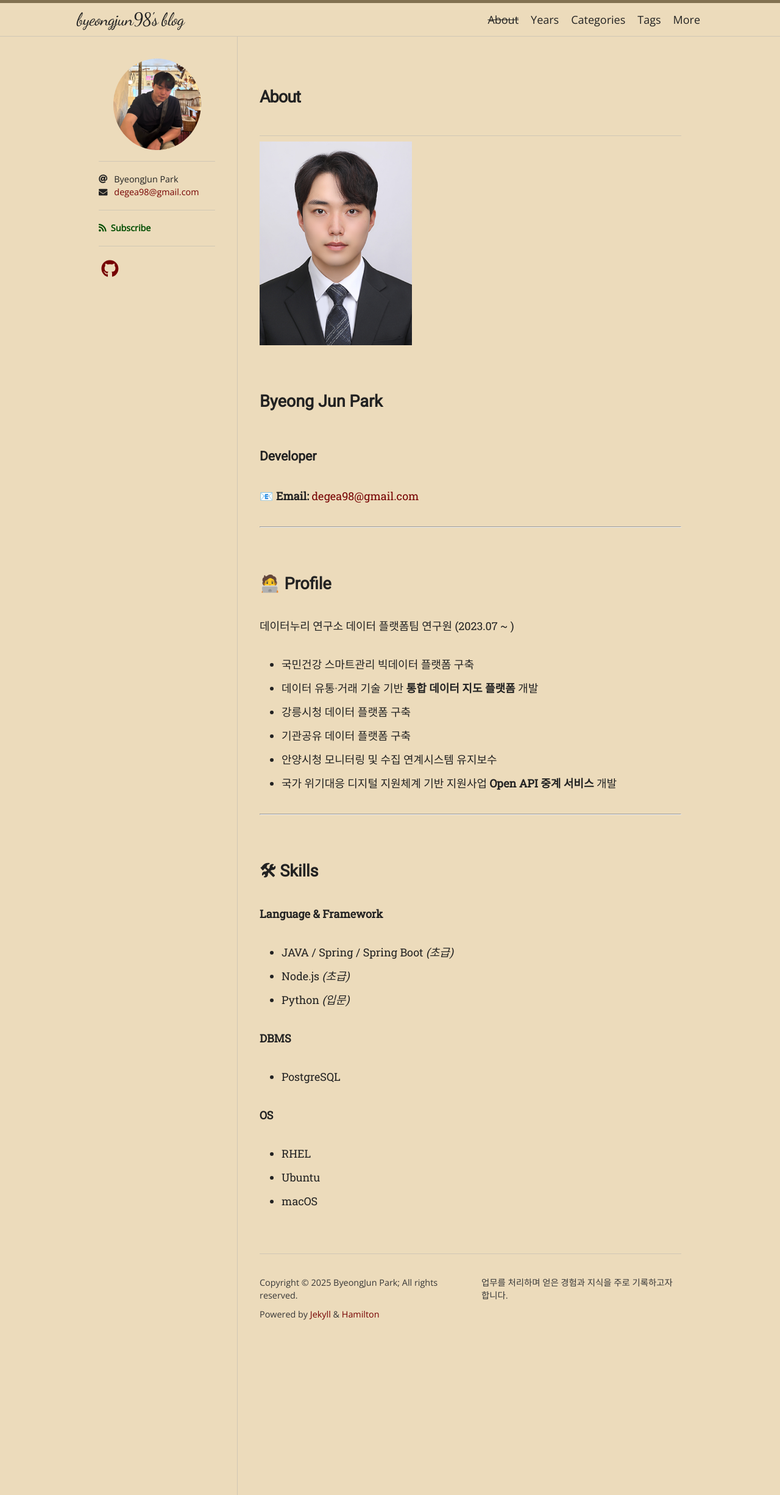
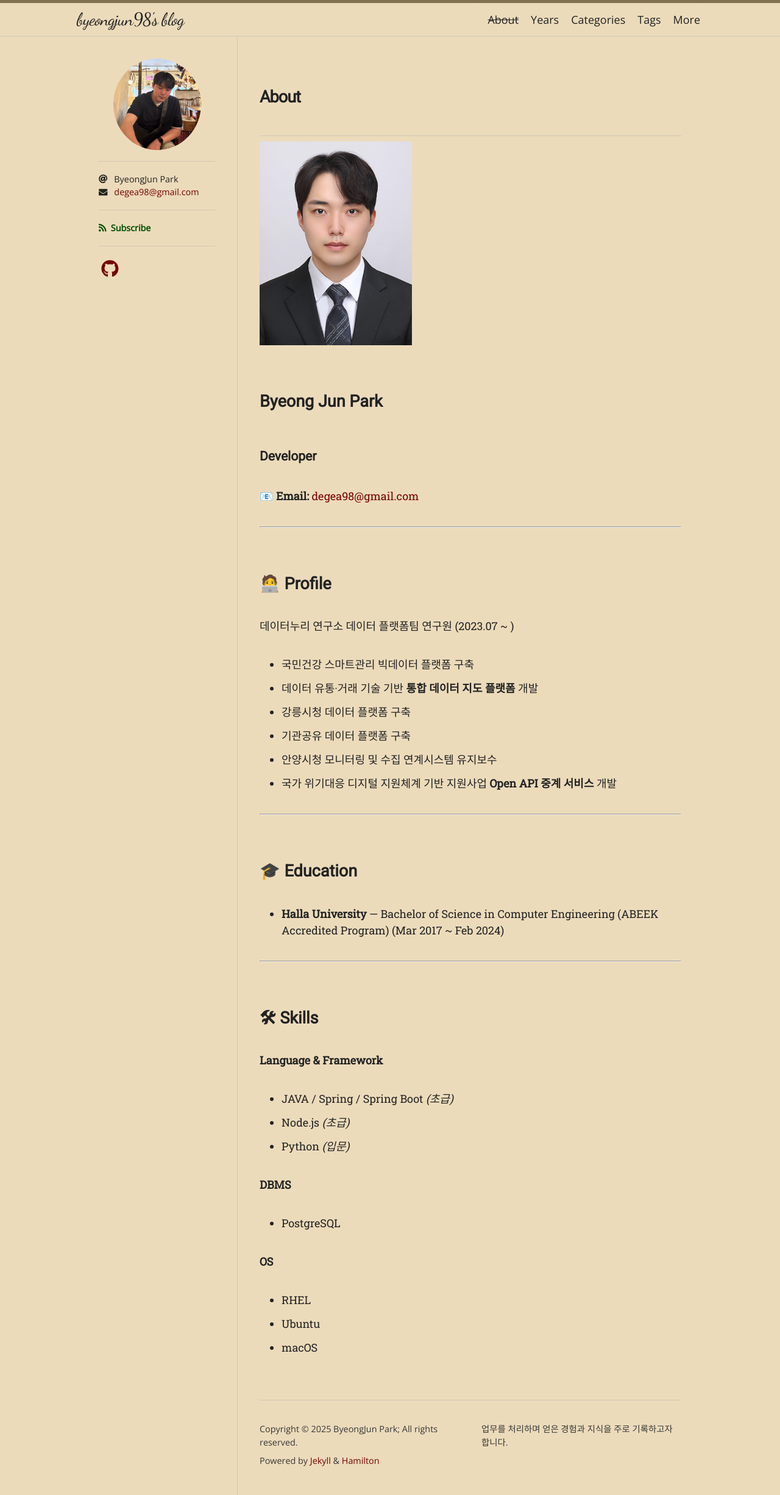
Before and after one commit to byeongjun98/byeongjun98.github.io, a Jekyll site: the page built from about.md, in a window 1280 px wide. Shown: the whole page at 61% size. Built offline with Jekyll 4.4.1, drawn with Linux system fonts in a browser that asks for light colours; nearby versions of some CDN libraries; some web fonts are replaced.

Commit message:
[Fix] about에 학력 추가

```diff
--- a/about.md
+++ b/about.md
@@ -24,6 +24,11 @@ permalink: /about/
 
 ---
 
+## 🎓 Education
+- **Halla University** — Bachelor of Science in Computer Engineering (ABEEK Accredited Program) (Mar 2017 ~ Feb 2024)
+
+---
+
 ## 🛠 Skills
 
 **Language & Framework**
```
